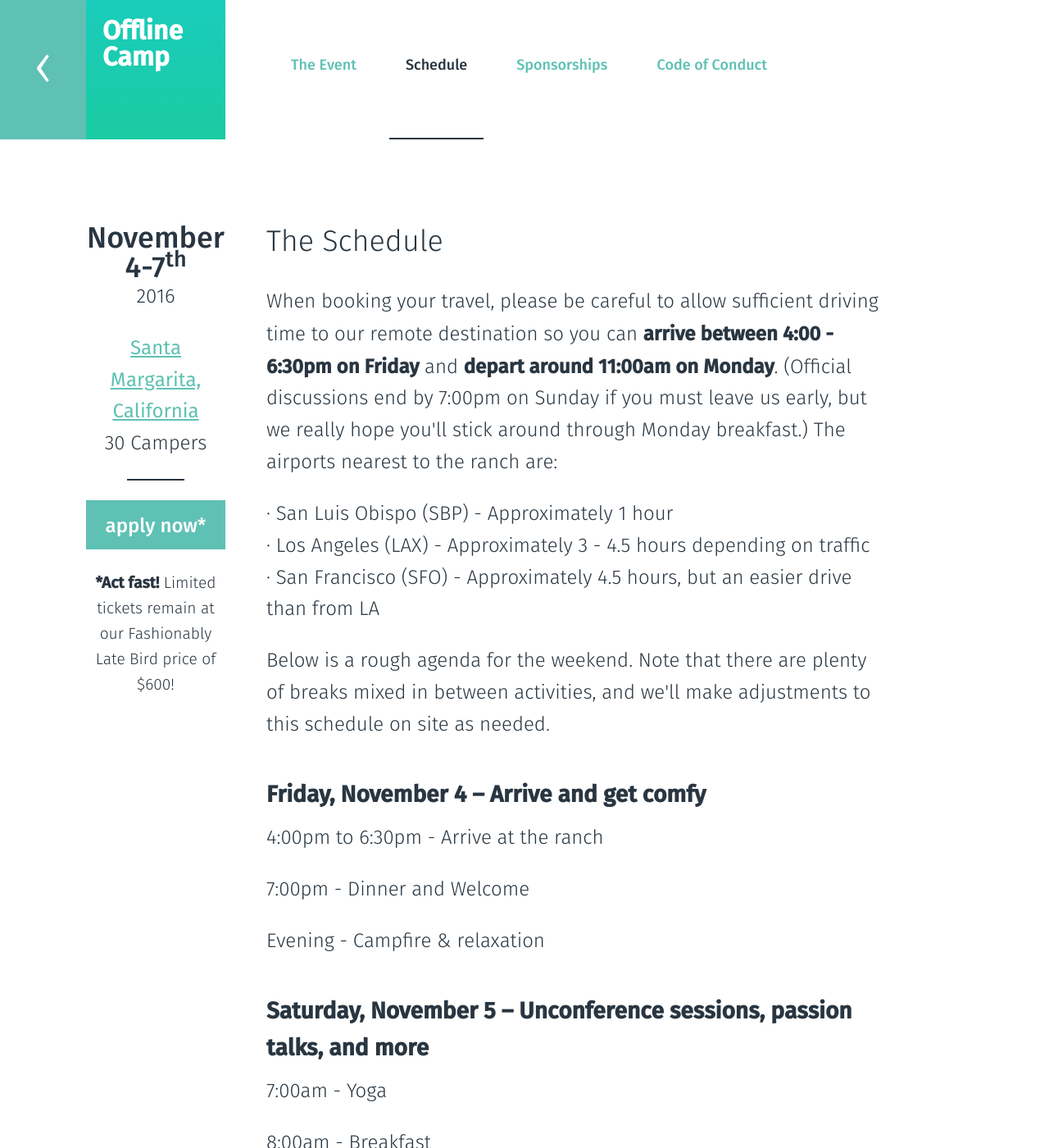
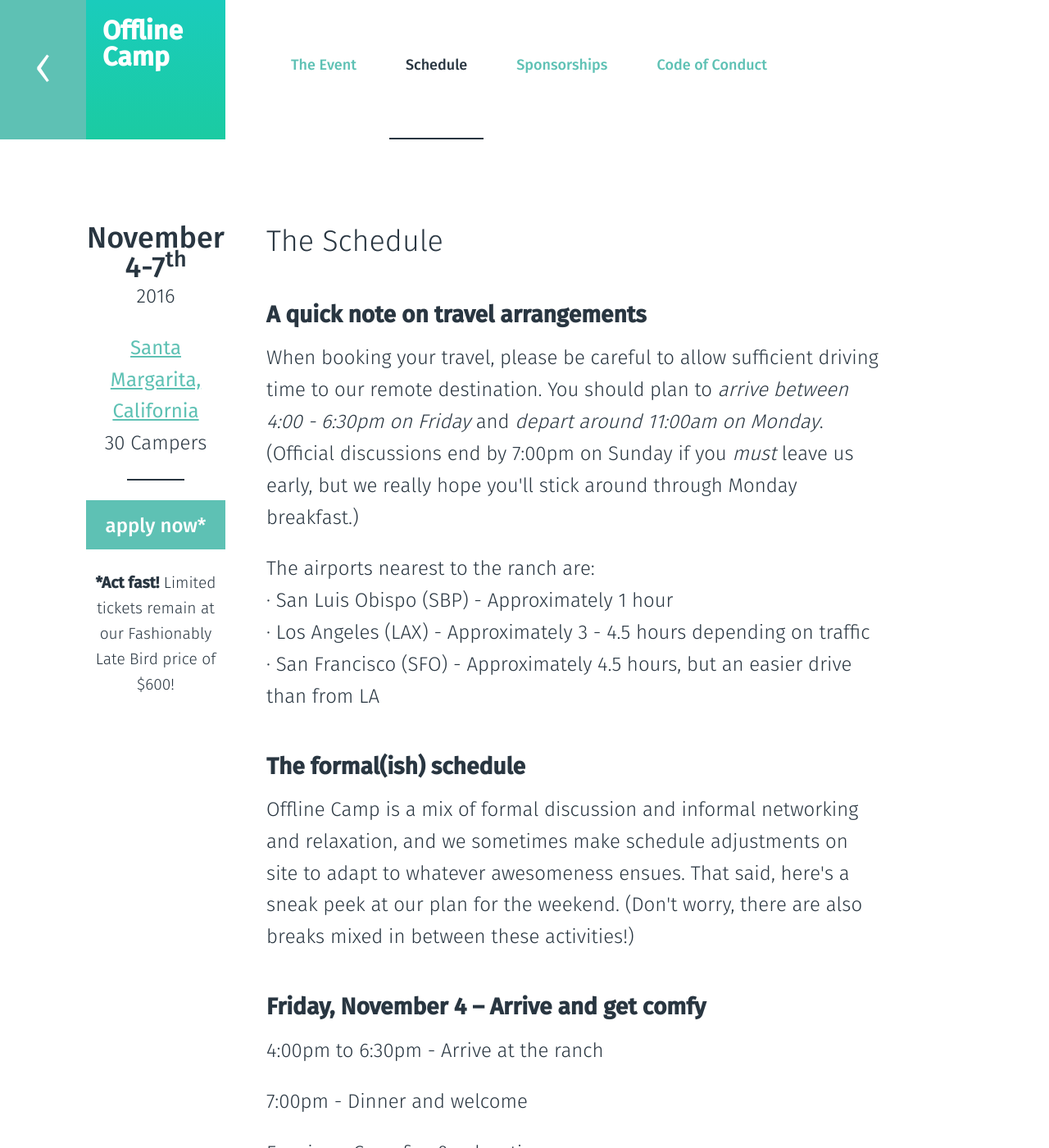
Before and after one commit to offlinefirst/offlinefirst.org, a Jekyll site: the page built from camp/schedule.html, in a window 1280 px wide and 1400 px high. Shown: the whole window at 82% size. Built offline with Jekyll 4.4.1, drawn with Linux system fonts in a browser that asks for light colours; comment, search, counter and statistics services are not loaded; some of the changed text lies outside the part shown.

Commit message:
updated formatting
updated formatting

```diff
--- a/camp/schedule.html
+++ b/camp/schedule.html
@@ -36,48 +36,51 @@
     The Schedule
   </h2>
 
-  <p>When booking your travel, please be careful to allow sufficient driving time to our remote destination so you can <b>arrive between 4:00 - 6:30pm on Friday</b> and <b>depart around 11:00am on Monday</b>. (Official discussions end by 7:00pm on Sunday if you must leave us early, but we really hope you'll stick around through Monday breakfast.) The airports nearest to the ranch are: </p>
-  <p>&#183; San Luis Obispo (SBP) - Approximately 1 hour<br>
-  &#183; Los Angeles (LAX) - Approximately 3 - 4.5 hours depending on traffic<br>
-  &#183; San Francisco (SFO) - Approximately 4.5 hours, but an easier drive than from LA<br></p>
+  <h3>A quick note on travel arrangements</h3>
+  <p>When booking your travel, please be careful to allow sufficient driving time to our remote destination. You should plan to <i>arrive between 4:00 - 6:30pm on Friday</i> and <i>depart around 11:00am on Monday</i>. (Official discussions end by 7:00pm on Sunday if you <i>must</i> leave us early, but we really hope you'll stick around through Monday breakfast.)</p>
+  <p>The airports nearest to the ranch are:<br>
+       &#183; San Luis Obispo (SBP) - Approximately 1 hour<br>
+       &#183; Los Angeles (LAX) - Approximately 3 - 4.5 hours depending on traffic<br>
+       &#183; San Francisco (SFO) - Approximately 4.5 hours, but an easier drive than from LA<br></p>
 
-  <p>Below is a rough agenda for the weekend.  Note that there are plenty of breaks mixed in between activities, and we'll make adjustments to this schedule on site as needed.  </p>
+  <h3>The formal(ish) schedule</h3>
+  <p>Offline Camp is a mix of formal discussion and informal networking and relaxation, and we sometimes make schedule adjustments on site to adapt to whatever awesomeness ensues. That said, here's a sneak peek at our plan for the weekend. (Don't worry, there are also breaks mixed in between these activities!)</p>
 
   <h3>Friday, November 4 – Arrive and get comfy</h3>
-  <p>4:00pm to 6:30pm - Arrive at the ranch</p>
-  <p>7:00pm - Dinner and Welcome</p>
+  <p>4:00pm to 6:30pm - Arrive at the ranch<br>
+  <p>7:00pm - Dinner and welcome<br></p>
   <p>Evening - Campfire &amp; relaxation</p>
 
   <h3>Saturday, November 5 – Unconference sessions, passion talks, and more</h3>
-  <p>7:00am - Yoga</p>
-  <p>8:00am - Breakfast</p>
-  <p>9:00am - Standup</p>
-  <p>10:00am - Voting for unconference sessions</p>
-  <p>11:00am - Unconference sessions &amp; recaps (Round 1)</p>
-  <p>1:00pm - Lunch</p>
-  <p>2:00pm - Passion talks</p>
-  <p>3:00pm - Unconference sessions &amp; recaps (Round 2)</p>
-  <p>5:00pm - Sunset hayride &amp; family Photo</p>
-  <p>7:00pm - Dinner</p>
+  <p>7:00am - Yoga<br>
+  <p>8:00am - Breakfast<br>
+  <p>9:00am - Standup<br>
+  <p>10:00am - Voting for unconference sessions<br>
+  <p>11:00am - Unconference sessions &amp; recaps (round 1)<br>
+  <p>1:00pm - Lunch<br>
+  <p>2:00pm - Passion talks<br>
+  <p>3:00pm - Unconference sessions &amp; recaps (round 2)<br>
+  <p>5:00pm - Sunset hayride &amp; family photo<br>
+  <p>7:00pm - Dinner<br>
   <p>Evening - Campfire &amp; relaxation</p>
 
   <h3>Sunday, November 6 – Unconference sessions, passion talks, and more</h3>
-  <p>8:00am - Yoga</p>
-  <p>9:00am - Breakfast</p>
-  <p>10:00am - Standup</p>
-  <p>10:30am - Voting for unconference sessions</p>
-  <p>11:15am - Unconference sessions &amp; recaps (Round 3)</p>
-  <p>1:00pm - Lunch</p>
-  <p>2:00pm - Passion Talks</p>
-  <p>3:00pm - Unconference sessions &amp; recaps (Round 4)</p>
-  <p>5:00pm - Unconference sessions &amp; recaps (Round 5)</p>
-  <p>7:00pm - Dinner &amp; pool party</p>
+  <p>8:00am - Yoga<br>
+  <p>9:00am - Breakfast<br>
+  <p>10:00am - Standup<br>
+  <p>10:30am - Voting for unconference sessions<br>
+  <p>11:15am - Unconference sessions &amp; recaps (round 3)<br>
+  <p>1:00pm - Lunch<br>
+  <p>2:00pm - Passion talks<br>
+  <p>3:00pm - Unconference sessions &amp; recaps (round 4)<br>
+  <p>5:00pm - Unconference sessions &amp; recaps (round 5)<br>
+  <p>7:00pm - Dinner &amp; pool party<br>
   <p>Evening - Campfire &amp; relaxation</p>
 
-  <h3>Monday, November 7 – head home</h3>
-  <p>8:00am - Yoga</p>
-  <p>9:00am - Breakfast</p>
-  <p>10:00am - Standup</p>
+  <h3>Monday, November 7 – Wrap up and head home</h3>
+  <p>8:00am - Yoga<br>
+  <p>9:00am - Breakfast<br>
+  <p>10:00am - Standup<br>
   <p>11:00am - Head home <i>(note that official discussions will end before dinner on Sunday if you must leave us earlier)</i></p>
 
 </div>
```
